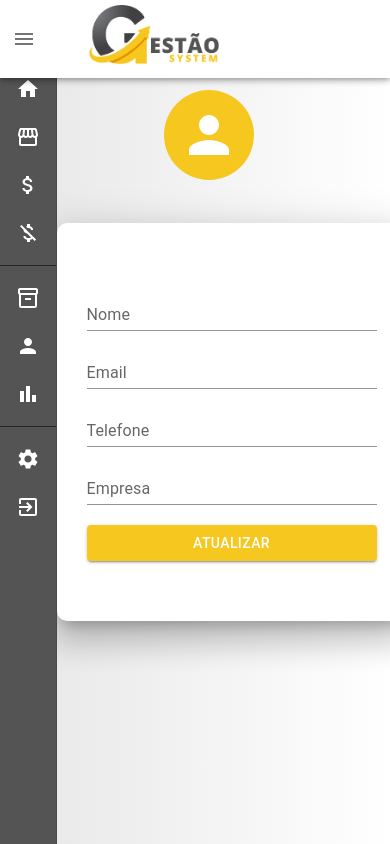
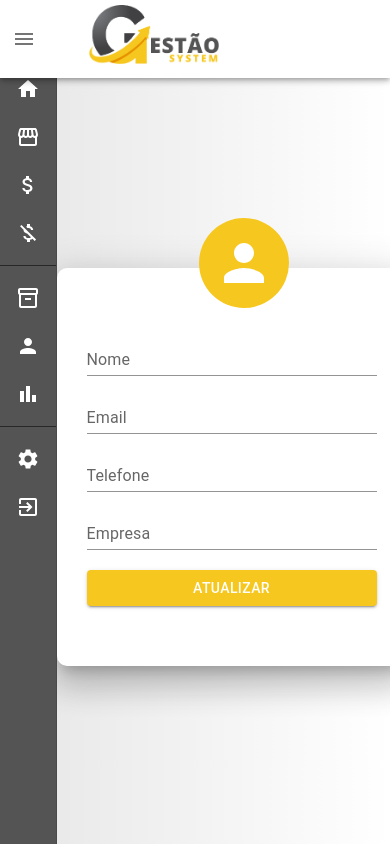
Before and after one commit to LuccaMenezes/gestaoSystem, a React (Vite) app in the folder frontend/: page /configuracoes in a window 390 px wide. Built offline with nearby package versions, Linux system fonts and the light colour scheme.

Commit message:
Added mask in phone field

```diff
--- a/frontend/package.json
+++ b/frontend/package.json
@@ -19,6 +19,7 @@
     "react": "^18.2.0",
     "react-dom": "^18.2.0",
     "react-icons": "^4.8.0",
+    "react-input-mask": "^2.0.4",
     "react-router-dom": "^6.11.2",
     "styled-components": "^5.3.11"
   },
--- a/frontend/src/pages/register/Register.jsx
+++ b/frontend/src/pages/register/Register.jsx
@@ -1,25 +1,23 @@
-import { Grid, Paper, Avatar, Typography, TextField, Button } from '@mui/material'
+import { Grid, Paper, Avatar, Typography, TextField, Button } from '@mui/material';
 import AddCircleOutlineOutlinedIcon from '@mui/icons-material/AddCircleOutlineOutlined';
-import React, { useState, useContext } from 'react'
+import React, { useState, useContext } from 'react';
+import InputMask from 'react-input-mask';
 
-import Logo from '../../assets/img/SimpleLogo.png'
+import Logo from '../../assets/img/SimpleLogo.png';
 
-import { Context } from '../../context/UserContext'
-
+import { Context } from '../../context/UserContext';
 
 function Register() {
-
-   const [user, setUser] = useState({})
-   const { register } = useContext(Context)
+  const [user, setUser] = useState({});
+  const { register } = useContext(Context);
 
   function handleChange(e) {
-      setUser({ ...user, [e.target.name]: e.target.value })
-      console.log('a ' + setUser);
+    setUser({ ...user, [e.target.name]: e.target.value });
   }
 
   function handleSubmit(e) {
-      e.preventDefault()
-      register(user)
+    e.preventDefault();
+    register(user);
   }
 
   const paperStyle = {
@@ -27,7 +25,7 @@ function Register() {
     width: 350,
     margin: '20px auto',
     borderRadius: '10px'
-   }
+  };
 
   const logoStyle = {
     width: '100px',
@@ -36,7 +34,7 @@ function Register() {
     top: '15px',
     left: '50%',
     transform: 'translateX(-50%)'
-   }
+  };
 
   const containerStyle = {
     display: 'flex',
@@ -44,20 +42,19 @@ function Register() {
     alignItems: 'center',
     height: '100vh',
     background: 'linear-gradient(90deg, rgba(230,230,230,1) 0%, rgba(255,255,255,1) 100%)'
-   }
+  };
 
   const formStyle = {
     display: 'flex',
     flexDirection: 'column',
-   }
+  };
 
   const buttonStyle = {
     marginTop: '20px',
     background: '#f6c71e'
-   }
+  };
 
   return (
-
     <div style={containerStyle}>
       <div>
         <img src={Logo} alt="Gestão System" style={logoStyle} />
@@ -67,14 +64,21 @@ function Register() {
             <TextField fullWidth label='Email' name="email" variant="standard" onChange={handleChange} style={{ marginTop: '10px' }} />
             <TextField fullWidth label='Senha' name="password" variant="standard" onChange={handleChange} style={{ marginTop: '10px' }} />
             <TextField fullWidth label='Confirme sua senha' name="confirmpassword" variant="standard" onChange={handleChange} style={{ marginTop: '10px' }} />
-                  <TextField fullWidth label='Telefone' name="phone" variant="standard" onChange={handleChange} style={{ marginTop: '10px' }} />
+            <InputMask
+              mask="(99) 99999-9999"
+              maskChar=""
+              value={user.phone || ''}
+              onChange={handleChange}
+            >
+              {() => <TextField fullWidth label='Telefone' name="phone" variant="standard" style={{ marginTop: '10px' }} />}
+            </InputMask>
             <TextField fullWidth label='Empresa' name="company" variant="standard" onChange={handleChange} style={{ marginTop: '10px' }} />
             <Button type='submit' variant='contained' style={buttonStyle}>Cadastrar</Button>
           </form>
         </Paper>
       </div>
     </div>
-   )
+  );
 }
 
-export default Register
+export default Register;
--- a/frontend/src/pages/settings/Settings.jsx
+++ b/frontend/src/pages/settings/Settings.jsx
@@ -1,18 +1,13 @@
-import api from '../../utils/api'
+import api from '../../utils/api';
 import useFlashMessage from '../../hooks/useFlashMessage';
-
-import { useState, useEffect } from 'react'
-import Sidebar from '../../components/sidebar/Sidebar'
-
-import { TextField, Button, Box, Container, Grid, Paper, List, ListItemText, ListItem, Avatar } from '@mui/material'
-
+import { useState, useEffect } from 'react';
+import Sidebar from '../../components/sidebar/Sidebar';
+import { TextField, Button, Box, Container, Grid, Paper, List, ListItemText, ListItem, Avatar } from '@mui/material';
+import InputMask from 'react-input-mask';
 
 const Settings = () => {
-
   const [user, setUser] = useState({});
-
   const [token] = useState(localStorage.getItem('token') || '');
-
   const { setFlashMessage } = useFlashMessage();
 
   useEffect(() => {
@@ -28,19 +23,19 @@ const Settings = () => {
   }, []);
 
   function handleChange(e) {
-    setUser({ ...user, [e.target.name]: e.target.value })
+    setUser({ ...user, [e.target.name]: e.target.value });
   }
 
   async function handleSubmit(e) {
-    e.preventDefault()
+    e.preventDefault();
 
-    let msgType = 'success'
+    let msgType = 'success';
 
-    const formData = new FormData()
+    const formData = new FormData();
 
     await Object.keys(user).forEach((key) =>
       formData.append(key, user[key])
-    )
+    );
 
     const data = await api.patch(`/users/edit/${user._id}`, formData, {
       headers: {
@@ -48,11 +43,11 @@ const Settings = () => {
         'Content-Type': 'multipart/form-data'
       }
     }).then((response) => {
-      return response.data
+      return response.data;
     }).catch((err) => {
-      msgType = 'error'
-      return err.response.data
-    })
+      msgType = 'error';
+      return err.response.data;
+    });
 
     setFlashMessage(data.message, msgType);
   }
@@ -62,7 +57,7 @@ const Settings = () => {
     width: 350,
     margin: '20px auto',
     borderRadius: '10px'
-  }
+  };
 
   const containerStyle = {
     display: 'flex',
@@ -70,63 +65,53 @@ const Settings = () => {
     alignItems: 'center',
     height: '100vh',
     background: 'linear-gradient(90deg, rgba(230,230,230,1) 0%, rgba(255,255,255,1) 100%)'
-  }
+  };
 
   const formStyle = {
     display: 'flex',
     flexDirection: 'column',
-  }
+  };
 
   const buttonStyle = {
     marginTop: '20px',
     background: '#f6c71e'
-  }
+  };
+
   const avatarStyle = {
     width: '90px',
     height: '90px',
     padding: '5px',
-      position: 'absolute',
-      top: '90px',
-      left: '53.5%',
-      transform: 'translateX(-50%)',
+    position: 'relative',
+    top: '60px',
+    left: '53.5%',
+    transform: 'translateX(-50%)',
     backgroundColor: '#f6c71e'
-  }
+  };
+
   return (
-
     <div style={containerStyle}>
       <Sidebar />
       <div>
-        <Avatar style={avatarStyle}/>
+        <Avatar style={avatarStyle} />
         <Paper elevation={20} style={paperStyle}>
           <form onSubmit={handleSubmit} style={formStyle}>
-            <TextField fullWidth label='Nome' name="name" variant="standard" onChange={handleChange} value={user.name || ''}  />
+            <TextField fullWidth label='Nome' name="name" variant="standard" onChange={handleChange} value={user.name || ''} />
             <TextField fullWidth label='Email' name="email" variant="standard" onChange={handleChange} value={user.email || ''} style={{ marginTop: '10px' }} />
-            <TextField fullWidth label='Telefone' name="phone" variant="standard" onChange={handleChange} value={user.phone || ''} style={{ marginTop: '10px' }} />
+            <InputMask
+              mask="(99) 99999-9999"
+              maskChar=""
+              value={user.phone || ''}
+              onChange={handleChange}
+            >
+              {() => <TextField fullWidth label='Telefone' name="phone" variant="standard" style={{ marginTop: '10px' }} />}
+            </InputMask>
             <TextField fullWidth label='Empresa' name="company" variant="standard" onChange={handleChange} value={user.company || ''} style={{ marginTop: '10px' }} />
             <Button type='submit' variant='contained' style={buttonStyle}>Atualizar</Button>
           </form>
         </Paper>
       </div>
     </div>
-    // <Grid>
-    //   <Sidebar />
-    //      <Paper elevation={20} style={paperStyle}>
-    //        <Grid align='center'>
-    //          <Avatar style={avatarStyle}>
+  );
+};
 
-    //          </Avatar>
-    //          <h2 style={headerStyle}>Perfil</h2>
-    //        </Grid>
-    //             <form onSubmit={handleSubmit}>
-    //               <TextField fullWidth label='Nome' name="name" variant="standard" onChange={handleChange} value={user.name || ''} />
-    //               <TextField fullWidth label='Email' name="email" variant="standard" onChange={handleChange} value={user.email || ''} />
-    //               <TextField fullWidth label='Telefone' name="phone" variant="standard" onChange={handleChange} value={user.phone || ''} />
-    //               <TextField fullWidth label='Empresa' name="company" variant="standard" onChange={handleChange} value={user.company || ''} />
-    //               <Button type='submit' variant='contained' color='primary'>Atualizar</Button>
-    //               </form>
-    //      </Paper>
-    //   </Grid>
-  )
-}
-
-export default Settings
+export default Settings;
```
Also changed, not shown: 1 other file (tests, documents, lock files or other folders). Lines whose indentation alone changed are shown as unchanged.
